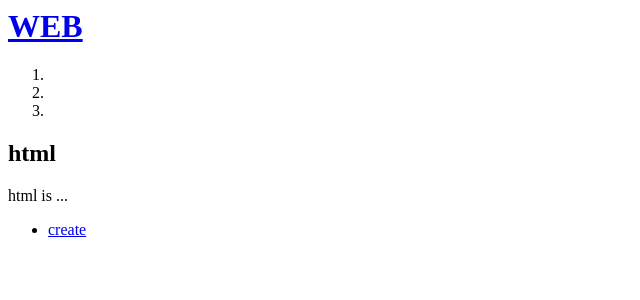
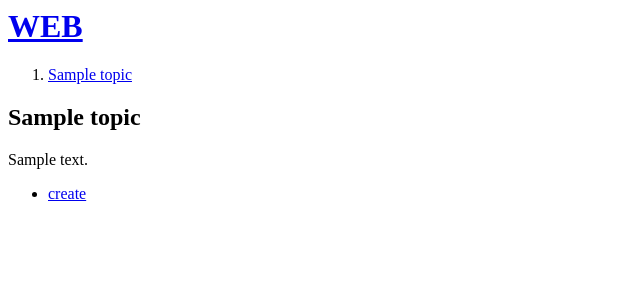
Before and after one commit to egoingsb/daegu-ai-hub-5th, a Flask app: page /read/1 in a window 1280 px wide. Shown: the top 300 px of the page, without its empty margins (0-640 px from the left). Run offline with Flask 3, Linux system fonts and the light colour scheme; a database or web service that is not in the repository returns one stand-in record (values such as "Sample title"); some libraries are stand-ins or nearby versions.

Commit message:
읽기 구현

```diff
--- a/0803/server.py
+++ b/0803/server.py
@@ -42,9 +42,11 @@ def create_process():
     return redirect(f'/read/{nextId-1}')
 @app.route("/read/<int:id>")
 def read(id):
+    cursor.execute("SELECT id, title, body FROM topics")
+    topics = cursor.fetchall()
     selected = None
     for topic in topics:
-        if topic["id"] == id:
+        if topic[0] == id:
             selected = topic
     return render_template('read.html', topics=topics, topic=selected)
 
--- a/0803/templates/read.html
+++ b/0803/templates/read.html
@@ -1,5 +1,5 @@
 {% extends "common.html" %}
 {% block content %}
-  <h2>{{topic.title}}</h2>
-  {{topic.body}}
+  <h2>{{topic[1]}}</h2>
+  {{topic[2]}}
 {% endblock %}
```
